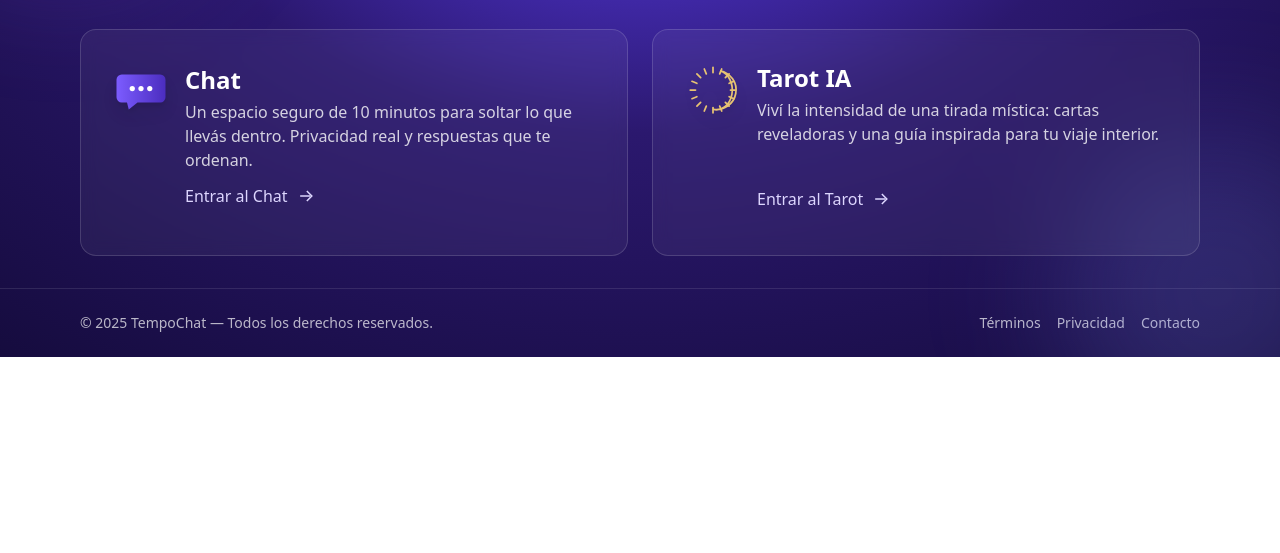
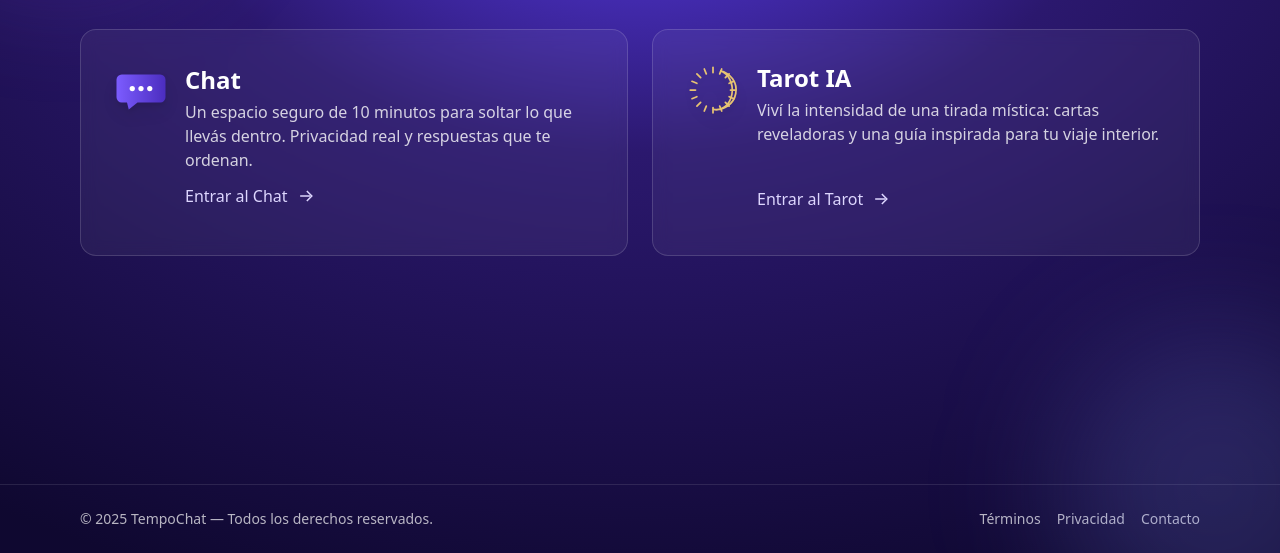
Before and after one commit to exiluzrg-design/tempochat-landing, a website: page index.html in a window 1280 px wide. Shown: the part 247-800 px from the top of the page. Drawn offline with nearby package versions, Linux system fonts and the light colour scheme.

Commit message:
Update index.html

```diff
--- a/index.html
+++ b/index.html
@@ -18,16 +18,16 @@
     <style>
       /* Alturas estables en móvil (evita saltos por barra de direcciones) */
       :root { --vh: 1vh; }
-      html, body, #root { height: auto; min-height: calc(var(--vh) * 100); margin: 0; padding: 0; }
+      html, body, #root { height: 100%; margin: 0; padding: 0; }
       body { display: flex; flex-direction: column; overscroll-behavior: none; }
-      .min-h-mobile { min-height: calc(var(--vh) * 100); }
 
-      /* Preferir svh (view height estable), luego dvh como fallback */
+      /* Forzamos contenedor principal a altura exacta del viewport */
+      .h-mobile-full { height: calc(var(--vh) * 100); }
       @supports (height: 100svh) {
-        html, body, #root, .min-h-mobile { min-height: 100svh; }
+        .h-mobile-full { height: 100svh; }
       }
       @supports (height: 100dvh) {
-        html, body, #root, .min-h-mobile { min-height: 100dvh; }
+        .h-mobile-full { height: 100dvh; }
       }
 
       /* ====== Efecto: brillo diagonal (solo desktop) ====== */
@@ -58,8 +58,8 @@
       }
     </style>
   </head>
-  <body class="min-h-mobile">
-    <div id="root" class="flex flex-col min-h-mobile"></div>
+  <body class="h-mobile-full">
+    <div id="root" class="flex flex-col h-mobile-full"></div>
 
     <script>
       // Fix de viewport en móviles: calcular 1 sola vez (y al rotar) para evitar saltos al hacer scroll
@@ -160,7 +160,7 @@
           }
         ];
 
-        return e('div', {className:'flex flex-col min-h-full w-full text-white overflow-hidden relative', style:{background:'radial-gradient(1200px 800px at 50% 10%, #5b3ef1 0%, #2b186e 40%, #0f0830 100%)'}}, [
+        return e('div', {className:'flex flex-col h-mobile-full w-full text-white overflow-hidden relative', style:{background:'radial-gradient(1200px 800px at 50% 10%, #5b3ef1 0%, #2b186e 40%, #0f0830 100%)'}}, [
           e('div', {className:'pointer-events-none absolute -top-24 -left-24 w-80 h-80 rounded-full bg-violet-500/20 blur-3xl'}),
           e('div', {className:'pointer-events-none absolute -bottom-24 -right-24 w-80 h-80 rounded-full bg-indigo-400/20 blur-3xl'}),
 
@@ -174,8 +174,7 @@
             e('a', {href:'#contacto', className:'text-sm opacity-80 hover:opacity-100'}, 'Contacto')
           ]),
 
-          /* Hero (sube automáticamente en pantallas bajas) */
-          e('div', {className:'max-w-6xl mx-auto px-4 pt-8 pb-4 flex-grow short-mt-auto'}, [
+          e('div', {className:'max-w-6xl mx-auto px-4 pt-8 pb-4 short-mt-auto'}, [
             e('h1', {className:'text-3xl md:text-5xl font-bold leading-tight'}, [
               'Charlas privadas y experiencias místicas.',
               e('br', {className:'hidden md:block'}),
@@ -184,8 +183,7 @@
             e('p', {className:'mt-3 text-white/80 max-w-2xl'}, 'Un puente entre la intimidad de la charla y la sabiduría del Tarot')
           ]),
 
-          /* Tarjetas (bajan automáticamente en pantallas bajas) */
-          e('div', {className:'max-w-6xl mx-auto px-4 py-8 grid grid-cols-1 md:grid-cols-2 gap-6 flex-grow short-mb-auto'},
+          e('div', {className:'max-w-6xl mx-auto px-4 py-8 grid grid-cols-1 md:grid-cols-2 gap-6 short-mb-auto'},
             cards.map(c => e(Card, c))
           ),
 
```
